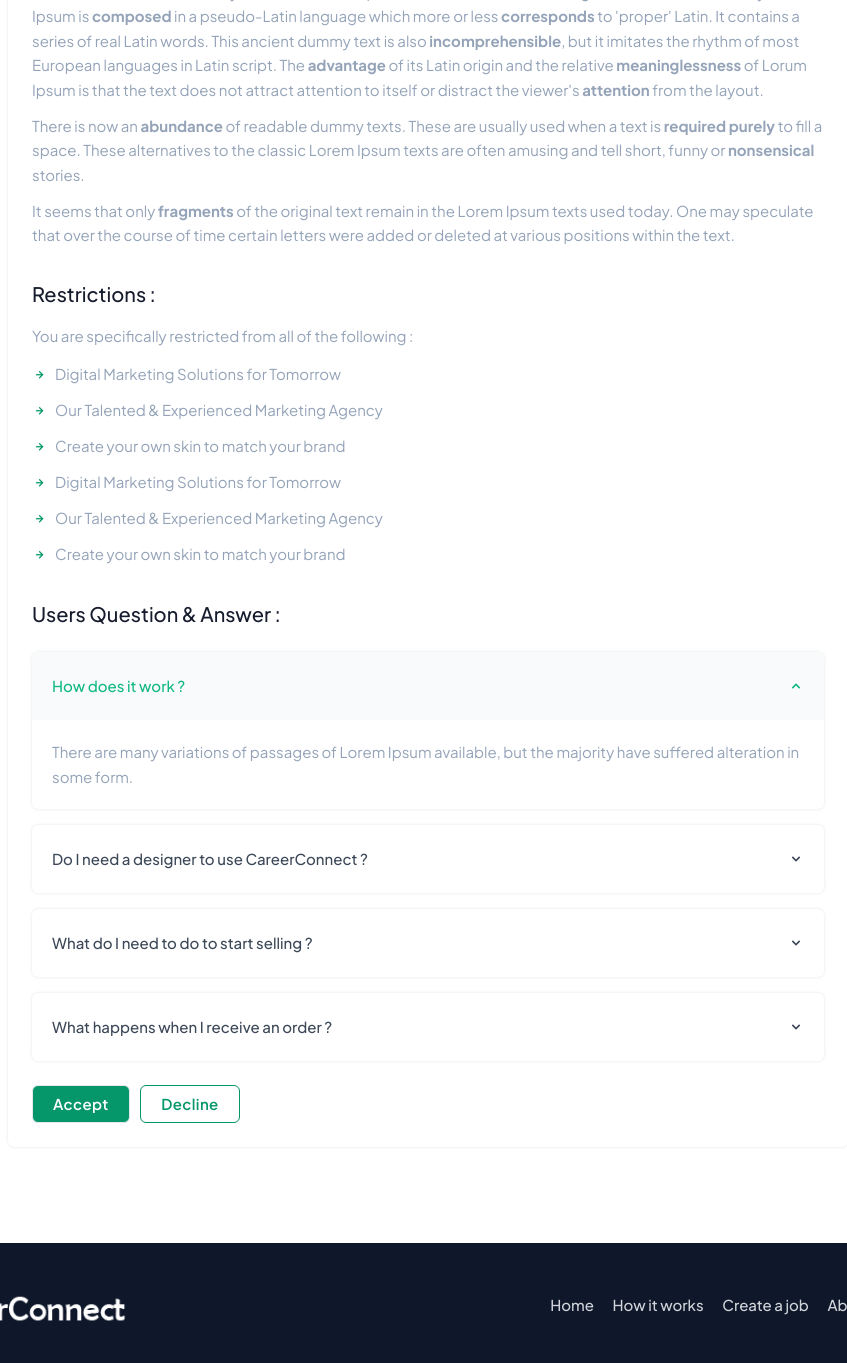
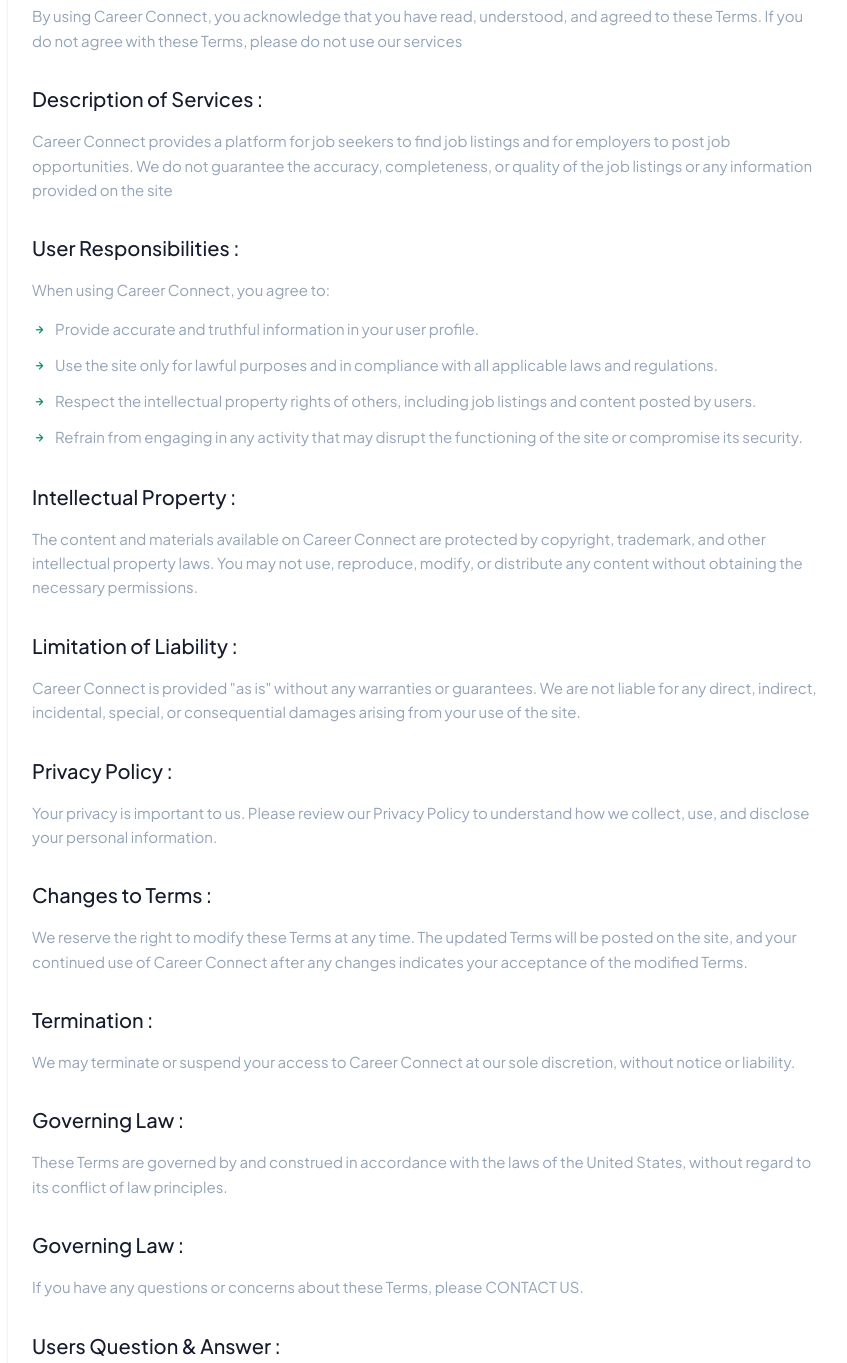
Before and after one commit to stevdecarer/careerconnect.github.io, a plain HTML site: page terms.html in a window 1280 px wide. Shown: the part 678-2041 px from the top of the page, without its empty margins (212-1059 px from the left). Drawn offline with Linux system fonts and the light colour scheme.

Commit message:
Update terms.html

```diff
--- a/terms.html
+++ b/terms.html
@@ -67,19 +67,6 @@
                 </div>
                 <!-- End Mobile Toggle -->
 
-                <!--Login button Start-->
-                <ul class="buy-button list-none mb-0">
-                    <li class="inline-block mb-0">
-                        <div class="relative top-[3px]">
-                            <i class="uil uil-search text-lg absolute top-[3px] end-3"></i>
-                            <input type="text" class="form-input h-9 pe-10 rounded-3xl sm:w-44 w-36 border-gray-100 dark:border-slate-800 bg-white dark:bg-slate-900" name="s" id="searchItem" placeholder="Search...">
-                        </div>
-                    </li>
-                    <li class="inline-block ps-1 mb-0">
-                        <a href="#" class="btn btn-icon rounded-full bg-emerald-600 hover:bg-emerald-700 border-emerald-600 hover:border-emerald-700 text-white"><img src="assets/images/team/05.jpg" class="rounded-full" alt=""></a>
-                    </li>
-                </ul>
-                <!--Login button End-->
 
                 <div id="navigation">
                     <!-- Navigation Menu-->
@@ -163,15 +150,6 @@
                                     </ul>
                                 </li> -->
 
-                                <li class="has-submenu parent-menu-item">
-                                    <a href="javascript:void(0)"> Helpcenter </a><span class="submenu-arrow"></span>
-                                    <ul class="submenu">
-                                        <li><a href="helpcenter-overview.html" class="sub-menu-item">Overview</a></li>
-                                        <li><a href="helpcenter-faqs.html" class="sub-menu-item">FAQs</a></li>
-                                        <li><a href="helpcenter-guides.html" class="sub-menu-item">Guides</a></li>
-                                        <li><a href="helpcenter-support.html" class="sub-menu-item">Support</a></li>
-                                    </ul>
-                                </li>
 
                                 <li class="has-submenu parent-menu-item"><a href="javascript:void(0)"> Blog </a><span class="submenu-arrow"></span>
                                     <ul class="submenu">
@@ -246,30 +224,50 @@
                     <div class="md:w-3/4">
                         <div class="p-6 bg-white dark:bg-slate-900 shadow dark:shadow-gray-700 rounded-md">
                             <h5 class="text-xl font-medium mb-4">Introduction :</h5>
-                            <p class="text-slate-400">It seems that only fragments of the original text remain in the Lorem Ipsum texts used today. One may speculate that over the course of time certain letters were added or deleted at various positions within the text.</p>
+                            <p class="text-slate-400">Welcome to Career Connect! These Terms of Use ("Terms") govern your use of our website and services. By accessing or using Career Connect, you agree to comply with and be bound by these Terms. Please read them carefully before using the site</p>
 
-                            <h5 class="text-xl font-medium mb-4 mt-8">User Agreements :</h5>
-                            <p class="text-slate-400">The most well-known dummy text is the 'Lorem Ipsum', which is said to have <b class="text-danger-600">originated</b> in the 16th century. Lorem Ipsum is <b class="text-danger-600">composed</b> in a pseudo-Latin language which more or less <b class="text-danger-600">corresponds</b> to 'proper' Latin. It contains a series of real Latin words. This ancient dummy text is also <b class="text-danger-600">incomprehensible</b>, but it imitates the rhythm of most European languages in Latin script. The <b class="text-danger-600">advantage</b> of its Latin origin and the relative <b class="text-danger-600">meaninglessness</b> of Lorum Ipsum is that the text does not attract attention to itself or distract the viewer's <b class="text-danger-600">attention</b> from the layout.</p>
-                            <p class="text-slate-400 mt-3">There is now an <b class="text-danger-600">abundance</b> of readable dummy texts. These are usually used when a text is <b class="text-danger-600">required purely</b> to fill a space. These alternatives to the classic Lorem Ipsum texts are often amusing and tell short, funny or <b class="text-danger-600">nonsensical</b> stories.</p>
-                            <p class="text-slate-400 mt-3">It seems that only <b class="text-danger-600">fragments</b> of the original text remain in the Lorem Ipsum texts used today. One may speculate that over the course of time certain letters were added or deleted at various positions within the text.</p>
+                            <h5 class="text-xl font-medium mb-4 mt-8">Acceptance Of Terms :</h5>
+                            <p class="text-slate-400">By using Career Connect, you acknowledge that you have read, understood, and agreed to these Terms. If you do not agree with these Terms, please do not use our services</p>
 
-                            <h5 class="text-xl font-medium mb-4 mt-8">Restrictions :</h5>
-                            <p class="text-slate-400">You are specifically restricted from all of the following :</p>
+                            <h5 class="text-xl font-medium mb-4 mt-8">Description of Services :</h5>
+                            <p class="text-slate-400">Career Connect provides a platform for job seekers to find job listings and for employers to post job opportunities. We do not guarantee the accuracy, completeness, or quality of the job listings or any information provided on the site</p>
+
+                            <h5 class="text-xl font-medium mb-4 mt-8">User Responsibilities :</h5>
+                            <p class="text-slate-400">When using Career Connect, you agree to:</p>
                             <ul class="list-none text-slate-400 mt-3">
-                                <li class="flex mt-2"><i class="uil uil-arrow-right text-emerald-600 align-middle me-2"></i>Digital Marketing Solutions for Tomorrow</li>
-                                <li class="flex mt-2"><i class="uil uil-arrow-right text-emerald-600 align-middle me-2"></i>Our Talented & Experienced Marketing Agency</li>
-                                <li class="flex mt-2"><i class="uil uil-arrow-right text-emerald-600 align-middle me-2"></i>Create your own skin to match your brand</li>
-                                <li class="flex mt-2"><i class="uil uil-arrow-right text-emerald-600 align-middle me-2"></i>Digital Marketing Solutions for Tomorrow</li>
-                                <li class="flex mt-2"><i class="uil uil-arrow-right text-emerald-600 align-middle me-2"></i>Our Talented & Experienced Marketing Agency</li>
-                                <li class="flex mt-2"><i class="uil uil-arrow-right text-emerald-600 align-middle me-2"></i>Create your own skin to match your brand</li>
+                                <li class="flex mt-2"><i class="uil uil-arrow-right text-emerald-600 align-middle me-2"></i>Provide accurate and truthful information in your user profile.</li>
+                                <li class="flex mt-2"><i class="uil uil-arrow-right text-emerald-600 align-middle me-2"></i>Use the site only for lawful purposes and in compliance with all applicable laws and regulations.</li>
+                                <li class="flex mt-2"><i class="uil uil-arrow-right text-emerald-600 align-middle me-2"></i>Respect the intellectual property rights of others, including job listings and content posted by users.</li>
+                                <li class="flex mt-2"><i class="uil uil-arrow-right text-emerald-600 align-middle me-2"></i>Refrain from engaging in any activity that may disrupt the functioning of the site or compromise its security.</li>
                             </ul>
+
+                            <h5 class="text-xl font-medium mb-4 mt-8">Intellectual Property :</h5>
+                            <p class="text-slate-400">The content and materials available on Career Connect are protected by copyright, trademark, and other intellectual property laws. You may not use, reproduce, modify, or distribute any content without obtaining the necessary permissions.</p>
+
+                            <h5 class="text-xl font-medium mb-4 mt-8">Limitation of Liability :</h5>
+                            <p class="text-slate-400">Career Connect is provided "as is" without any warranties or guarantees. We are not liable for any direct, indirect, incidental, special, or consequential damages arising from your use of the site.</p>
+
+                            <h5 class="text-xl font-medium mb-4 mt-8">Privacy Policy :</h5>
+                            <p class="text-slate-400">Your privacy is important to us. Please review our Privacy Policy to understand how we collect, use, and disclose your personal information.</p>
+
+                            <h5 class="text-xl font-medium mb-4 mt-8">Changes to Terms :</h5>
+                            <p class="text-slate-400">We reserve the right to modify these Terms at any time. The updated Terms will be posted on the site, and your continued use of Career Connect after any changes indicates your acceptance of the modified Terms.                            </p>
+
+                            <h5 class="text-xl font-medium mb-4 mt-8">Termination :</h5>
+                            <p class="text-slate-400">We may terminate or suspend your access to Career Connect at our sole discretion, without notice or liability.</p>
+
+                            <h5 class="text-xl font-medium mb-4 mt-8">Governing Law :</h5>
+                            <p class="text-slate-400">These Terms are governed by and construed in accordance with the laws of the United States, without regard to its conflict of law principles.</p>
+
+                            <h5 class="text-xl font-medium mb-4 mt-8">Governing Law :</h5>
+                            <p class="text-slate-400">If you have any questions or concerns about these Terms, please <a href="contact.html">CONTACT US</a>.</p>
 
                             <h5 class="text-xl font-medium mt-8">Users Question & Answer :</h5>
 
-                            <div id="accordion-collapse" data-accordion="collapse" class="mt-6">
-                                <div class="relative shadow dark:shadow-gray-700 rounded-md overflow-hidden mt-4">
-                                    <h2 class="text-base font-medium" id="accordion-collapse-heading-1">
-                                        <button type="button" class="flex justify-between items-center p-5 w-full font-medium text-left" data-accordion-target="#accordion-collapse-body-1" aria-expanded="true" aria-controls="accordion-collapse-body-1">
+                            <div id="accordion-collapseone" data-accordion="collapse" class="mt-8">
+                                <div class="relative shadow dark:shadow-gray-800 rounded-md overflow-hidden">
+                                    <h2 class="text-base font-semibold" id="accordion-collapse-heading-1">
+                                        <button type="button" class="flex justify-between items-center p-5 w-full font-semibold text-left" data-accordion-target="#accordion-collapse-body-1" aria-expanded="true" aria-controls="accordion-collapse-body-1">
                                             <span>How does it work ?</span>
                                             <svg data-accordion-icon class="w-4 h-4 rotate-180 shrink-0" fill="currentColor" viewBox="0 0 20 20" xmlns="http://www.w3.org/2000/svg">
                                                 <path fill-rule="evenodd" d="M5.293 7.293a1 1 0 011.414 0L10 10.586l3.293-3.293a1 1 0 111.414 1.414l-4 4a1 1 0 01-1.414 0l-4-4a1 1 0 010-1.414z" clip-rule="evenodd"></path>
@@ -278,15 +276,15 @@
                                     </h2>
                                     <div id="accordion-collapse-body-1" class="hidden" aria-labelledby="accordion-collapse-heading-1">
                                         <div class="p-5">
-                                            <p class="text-slate-400 dark:text-gray-400">There are many variations of passages of Lorem Ipsum available, but the majority have suffered alteration in some form.</p>
+                                            <p class="text-slate-400 dark:text-gray-400">Career Connect operates as a user-centric platform that aims to streamline the job search process and connect job seekers with employers effectively.</p>
                                         </div>
                                     </div>
                                 </div>
 
-                                <div class="relative shadow dark:shadow-gray-700 rounded-md overflow-hidden mt-4">
-                                    <h2 class="text-base font-medium" id="accordion-collapse-heading-2">
-                                        <button type="button" class="flex justify-between items-center p-5 w-full font-medium text-left" data-accordion-target="#accordion-collapse-body-2" aria-expanded="false" aria-controls="accordion-collapse-body-2">
-                                            <span>Do I need a designer to use CareerConnect ?</span>
+                                <div class="relative shadow dark:shadow-gray-800 rounded-md overflow-hidden mt-4">
+                                    <h2 class="text-base font-semibold" id="accordion-collapse-heading-2">
+                                        <button type="button" class="flex justify-between items-center p-5 w-full font-semibold text-left" data-accordion-target="#accordion-collapse-body-2" aria-expanded="false" aria-controls="accordion-collapse-body-2">
+                                            <span>Is Career Connect available globally?</span>
                                             <svg data-accordion-icon class="w-4 h-4 shrink-0" fill="currentColor" viewBox="0 0 20 20" xmlns="http://www.w3.org/2000/svg">
                                                 <path fill-rule="evenodd" d="M5.293 7.293a1 1 0 011.414 0L10 10.586l3.293-3.293a1 1 0 111.414 1.414l-4 4a1 1 0 01-1.414 0l-4-4a1 1 0 010-1.414z" clip-rule="evenodd"></path>
                                             </svg>
@@ -294,15 +292,15 @@
                                     </h2>
                                     <div id="accordion-collapse-body-2" class="hidden" aria-labelledby="accordion-collapse-heading-2">
                                         <div class="p-5">
-                                            <p class="text-slate-400 dark:text-gray-400">There are many variations of passages of Lorem Ipsum available, but the majority have suffered alteration in some form.</p>
+                                            <p class="text-slate-400 dark:text-gray-400">Yes, Career Connect is accessible to job seekers and employers worldwide. We believe in connecting talent globally to a wide range of job opportunities.</p>
                                         </div>
                                     </div>
                                 </div>
 
-                                <div class="relative shadow dark:shadow-gray-700 rounded-md overflow-hidden mt-4">
-                                    <h2 class="text-base font-medium" id="accordion-collapse-heading-3">
-                                        <button type="button" class="flex justify-between items-center p-5 w-full font-medium text-left" data-accordion-target="#accordion-collapse-body-3" aria-expanded="false" aria-controls="accordion-collapse-body-3">
-                                            <span>What do I need to do to start selling ?</span>
+                                <div class="relative shadow dark:shadow-gray-800 rounded-md overflow-hidden mt-4">
+                                    <h2 class="text-base font-semibold" id="accordion-collapse-heading-3">
+                                        <button type="button" class="flex justify-between items-center p-5 w-full font-semibold text-left" data-accordion-target="#accordion-collapse-body-3" aria-expanded="false" aria-controls="accordion-collapse-body-3">
+                                            <span>My Dream Job is not listed ?</span>
                                             <svg data-accordion-icon class="w-4 h-4 shrink-0" fill="currentColor" viewBox="0 0 20 20" xmlns="http://www.w3.org/2000/svg">
                                                 <path fill-rule="evenodd" d="M5.293 7.293a1 1 0 011.414 0L10 10.586l3.293-3.293a1 1 0 111.414 1.414l-4 4a1 1 0 01-1.414 0l-4-4a1 1 0 010-1.414z" clip-rule="evenodd"></path>
                                             </svg>
@@ -310,23 +308,7 @@
                                     </h2>
                                     <div id="accordion-collapse-body-3" class="hidden" aria-labelledby="accordion-collapse-heading-3">
                                         <div class="p-5">
-                                            <p class="text-slate-400 dark:text-gray-400">There are many variations of passages of Lorem Ipsum available, but the majority have suffered alteration in some form.</p>
-                                        </div>
-                                    </div>
-                                </div>
-
-                                <div class="relative shadow dark:shadow-gray-700 rounded-md overflow-hidden mt-4">
-                                    <h2 class="text-base font-medium" id="accordion-collapse-heading-4">
-                                        <button type="button" class="flex justify-between items-center p-5 w-full font-medium text-left" data-accordion-target="#accordion-collapse-body-4" aria-expanded="false" aria-controls="accordion-collapse-body-4">
-                                            <span>What happens when I receive an order ?</span>
-                                            <svg data-accordion-icon class="w-4 h-4 shrink-0" fill="currentColor" viewBox="0 0 20 20" xmlns="http://www.w3.org/2000/svg">
-                                                <path fill-rule="evenodd" d="M5.293 7.293a1 1 0 011.414 0L10 10.586l3.293-3.293a1 1 0 111.414 1.414l-4 4a1 1 0 01-1.414 0l-4-4a1 1 0 010-1.414z" clip-rule="evenodd"></path>
-                                            </svg>
-                                        </button>
-                                    </h2>
-                                    <div id="accordion-collapse-body-4" class="hidden" aria-labelledby="accordion-collapse-heading-4">
-                                        <div class="p-5">
-                                            <p class="text-slate-400 dark:text-gray-400">There are many variations of passages of Lorem Ipsum available, but the majority have suffered alteration in some form.</p>
+                                            <p class="text-slate-400 dark:text-gray-400">We understand how important it is to find your dream job, and we're here to assist you in your search. If you can't find your dream job listed on Career Connect at the moment, don't worry contact us via the contact page</p>
                                         </div>
                                     </div>
                                 </div>
```
